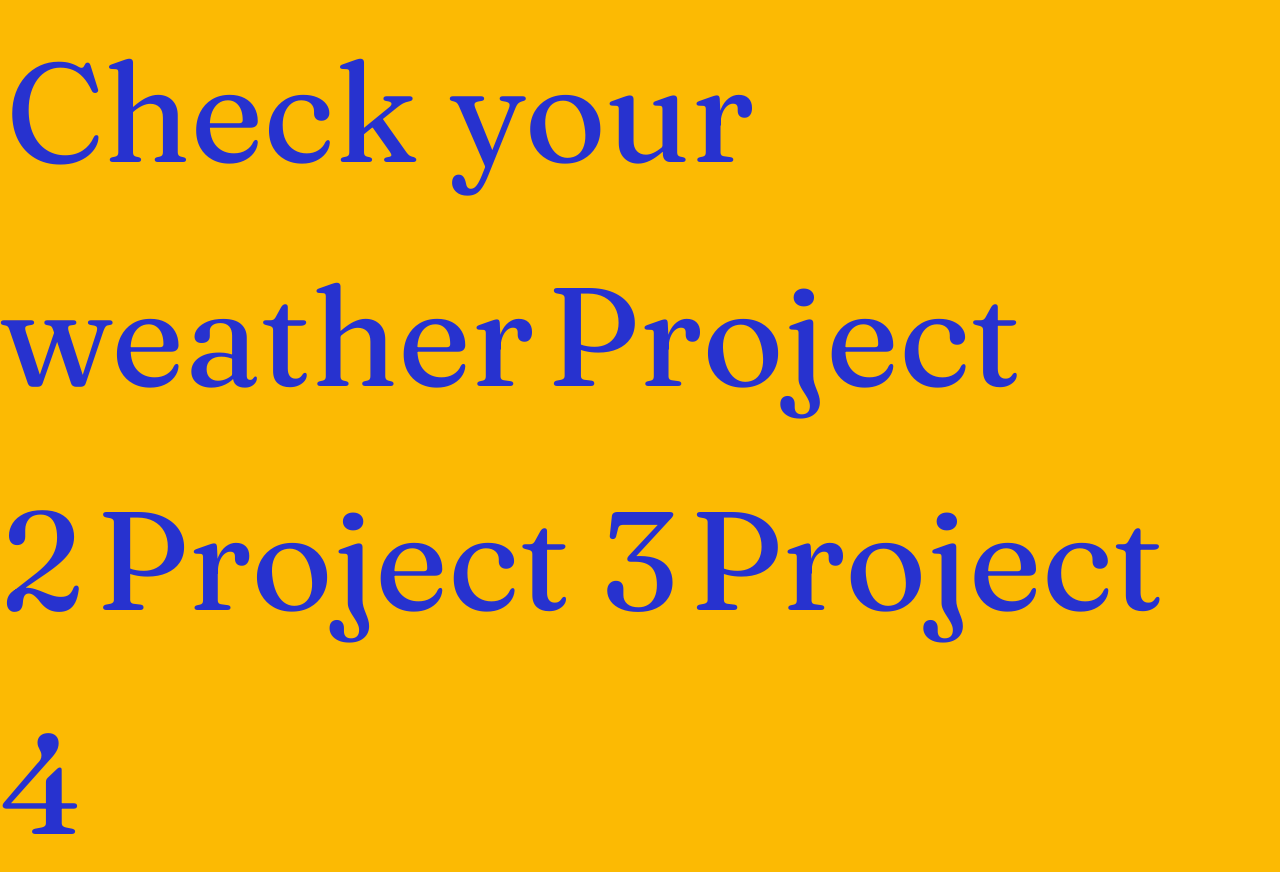
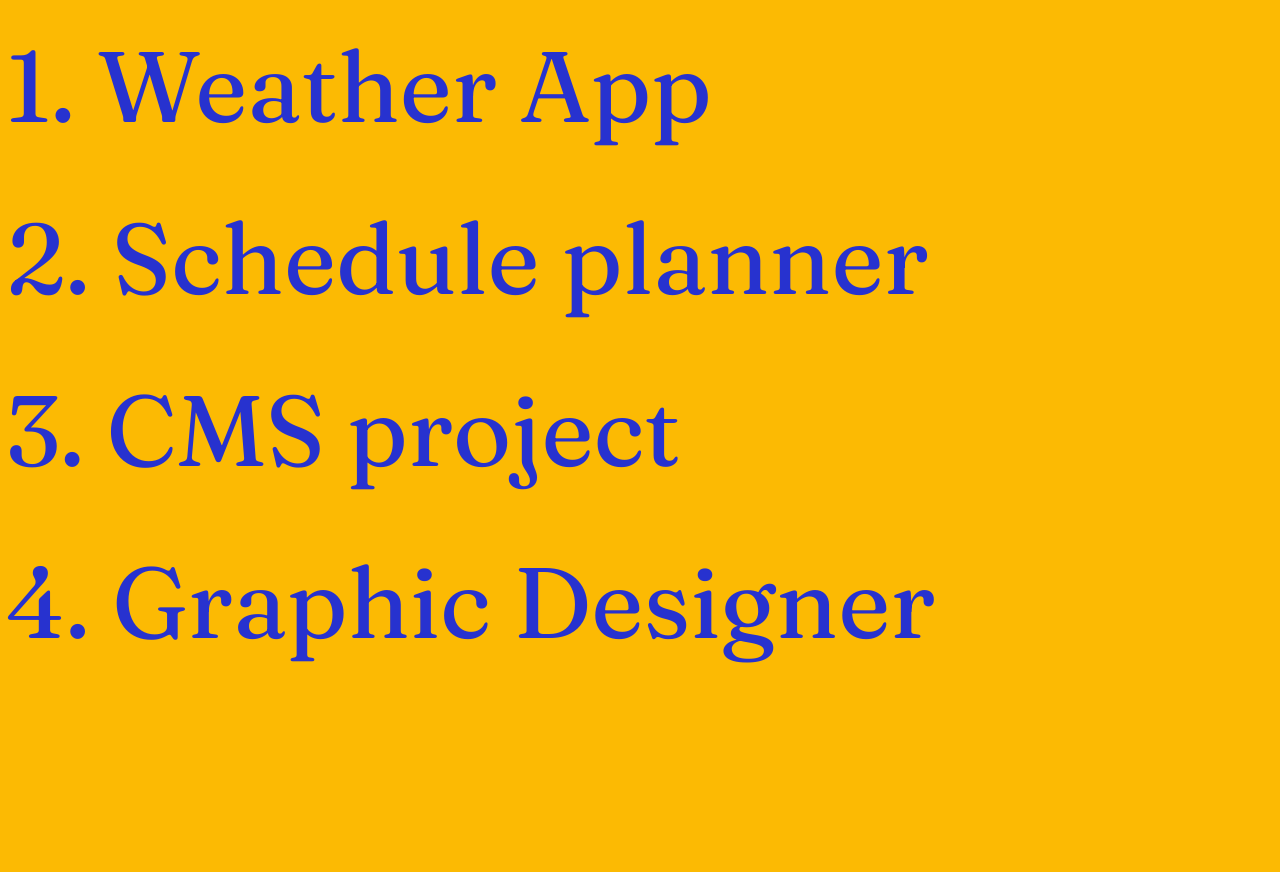
Before and after one commit to Sieglindevwb/my-portfolio, a Vue app: page /projects in a window 1280 px wide. Shown: the top 872 px of the page. After the commit the page ends 800 px from the top, so only its background shows below. Built offline with nearby package versions, Linux system fonts and the light colour scheme.

Commit message:
Add new projects in Projectpage

```diff
--- a/src/components/ProjectPage.vue
+++ b/src/components/ProjectPage.vue
@@ -1,11 +1,9 @@
 <template>
   <div class="projects">
-    <router-link to="/projects/weatherApp"
-      ><a>Check your weather</a></router-link
-    >
-    <router-link to="/projects"><a>Project 2</a></router-link>
-    <router-link to="/projects"><a>Project 3</a></router-link>
-    <router-link to="/projects"><a>Project 4</a></router-link>
+    <router-link to="/projects/weatherApp"><a>1. Weather App</a></router-link>
+    <router-link to="/projects"><a>2. Schedule planner</a></router-link>
+    <router-link to="/projects"><a>3. CMS project</a></router-link>
+    <router-link to="/projects"><a>4. Graphic Designer</a></router-link>
   </div>
 </template>
 
@@ -19,7 +17,8 @@ export default {
 </script>
 
 <style scoped>
-h1 {
-  font-size: 150px;
+a {
+  display: flex;
+  font-size: 100px;
 }
 </style>
```
